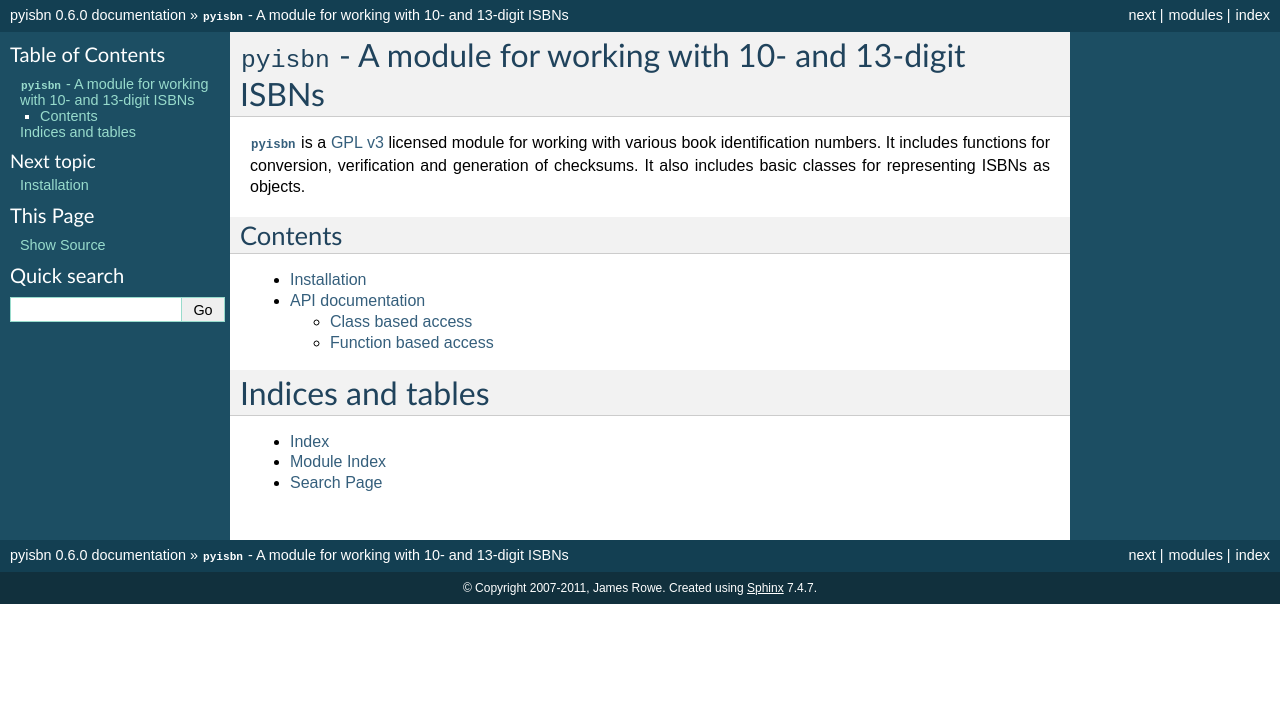
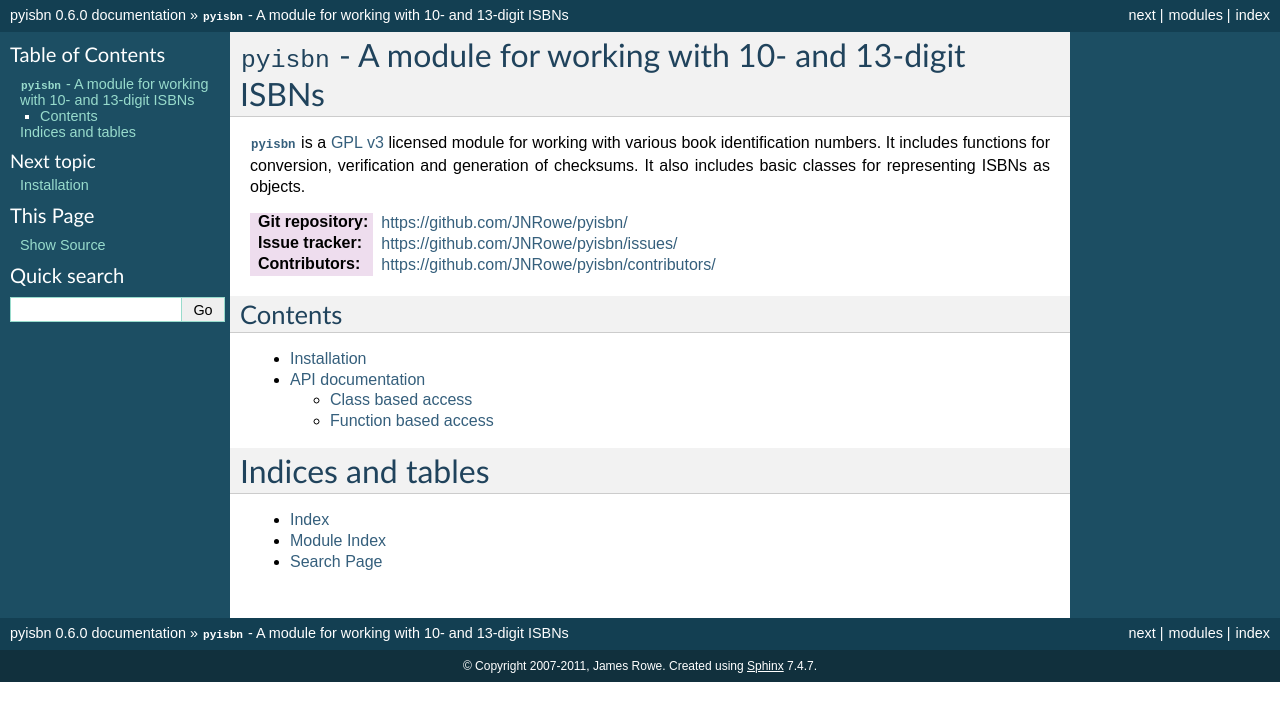
Before and after one commit to JNRowe/pyisbn, a Sphinx documentation site: the page built from doc/index.rst, in a window 1280 px wide. Shown: the top 721 px of the page. Built offline with Sphinx 7.4.7, drawn with Linux system fonts in a browser that asks for light colours.

Commit message:
Added meta links to doc index.

```diff
--- a/doc/index.rst
+++ b/doc/index.rst
@@ -12,6 +12,10 @@
 identification numbers.  It includes functions for conversion, verification and
 generation of checksums.  It also includes basic classes for representing ISBNs
 as objects.
+
+:Git repository:  https://github.com/JNRowe/pyisbn/
+:Issue tracker:  https://github.com/JNRowe/pyisbn/issues/
+:Contributors:  https://github.com/JNRowe/pyisbn/contributors/
 
 .. _GPL v3: http://www.gnu.org/licenses/
 
```
